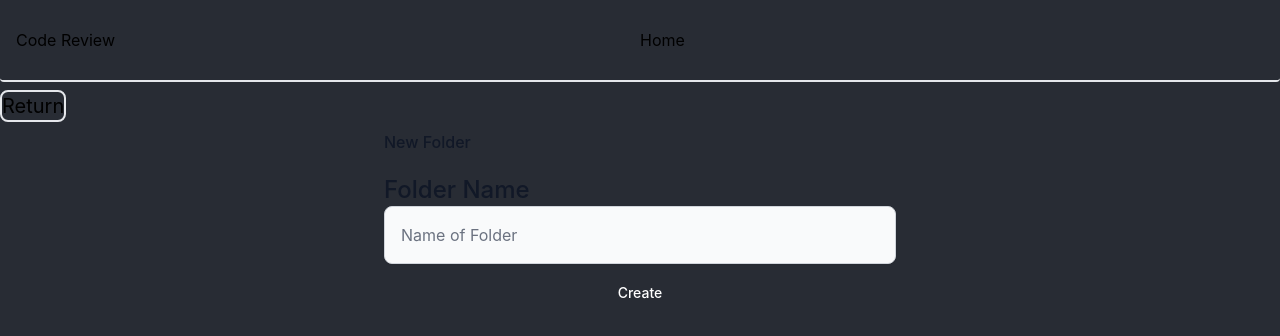
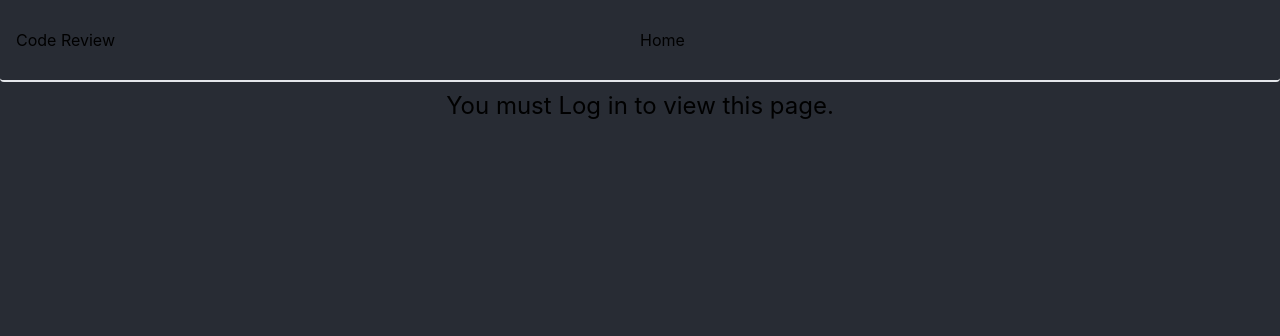
Before and after one commit to fnkzhang/codereview, a React (Create React App) app in the folder react/: page /Project/1/1/Folder/Create in a window 1280 px wide. Shown: the top 336 px of the page. Built offline with nearby package versions, Linux system fonts and the light colour scheme.

Commit message:
Added login enforcement and return buttons to all remaining pages (except editor view).

```diff
--- a/react/src/App.js
+++ b/react/src/App.js
@@ -59,8 +59,10 @@ function App() {
             connected={connected} setConnected={setConnected}/>}/>
           <Route path="/Project/:project_id/Share" element={<PermissionPage
             isLoggedIn={isLoggedIn} userData={userData}/>}/>
-          <Route path="/Project/:project_id/:parent_folder_id/Document/Create" element={<DocumentCreation/>}/>
-          <Route path="/Project/:project_id/:parent_folder_id/Folder/Create" element={<FolderCreation/>}/>
+          <Route path="/Project/:project_id/:parent_folder_id/Document/Create" element={<DocumentCreation
+            isLoggedIn={isLoggedIn} userData={userData}/>}/>
+          <Route path="/Project/:project_id/:parent_folder_id/Folder/Create" element={<FolderCreation
+            isLoggedIn={isLoggedIn} userData={userData}/>}/>
           <Route path="/Document/:document_id/" />
           <Route path="Project/:project_id/Document/:document_id/:left_snapshot_id/:right_snapshot_id" element={<MainWindow
             isLoggedIn={isLoggedIn} userData={userData}/>}/>
--- a/react/src/components/Documents/DocumentCreation.js
+++ b/react/src/components/Documents/DocumentCreation.js
@@ -6,7 +6,7 @@ import { useNavigate, useParams } from "react-router";
 
 import { createDocument } from "../../api/APIUtils";
 import BackButton from "../BackButton";
-export default function DocumentCreation() {
+export default function DocumentCreation( props ) {
 
   const [documentName, setDocumentName] = useState("");
   const [documentData, setDocumentData] = useState("");
@@ -61,6 +61,16 @@ export default function DocumentCreation() {
 
   }
 
+  if ( props.isLoggedIn === false ) {
+    return (
+    <div>
+      <div className="m-20 text-center text-textcolor text-2xl">
+        You must Log in to view this page.
+      </div>
+    </div>
+    )
+  }
+
   return (
     <div>
       <div>
--- a/react/src/components/Folders/FolderCreation.js
+++ b/react/src/components/Folders/FolderCreation.js
@@ -4,7 +4,7 @@ import { useNavigate, useParams } from "react-router";
 import { createFolder } from "../../api/APIUtils";
 import BackButton from "../BackButton";
 
-export default function FolderCreation() {
+export default function FolderCreation( props ) {
 
   const [folderName, setFolderName] = useState("");
 
@@ -25,6 +25,16 @@ export default function FolderCreation() {
 
     console.log(result)
     setIsError(true)
+  }
+
+  if ( props.isLoggedIn === false ) {
+    return (
+      <div>
+        <div className="m-20 text-center text-textcolor text-2xl">
+          You must Log in to view this page.
+        </div>
+      </div>
+    )
   }
 
   return (
--- a/react/src/components/ProjectPage.js
+++ b/react/src/components/ProjectPage.js
@@ -197,6 +197,15 @@ export default function ProjectPage( props ) {
       </div>)
   }
 
+  function DisplayExportButton() {
+    return (
+      <div className="text-textcolor text-xl">
+        <button className="p-3 rounded-lg border-2 transition-all duration-300 hover:hover:bg-alternative m-1"
+        onClick={() => navigate(`/Project/Export/${project_id}/`)}>Export Project</button>
+      </div>
+    )
+  }
+
   function DisplayDeleteButton() {
     if (props.userData === null)
       return null
@@ -299,6 +308,7 @@ export default function ProjectPage( props ) {
       </div>
       <div className="flex">
         <BackButton/>
+        <DisplayExportButton/>
         <DisplayDeleteButton/>
         <DisplayUploadDocumentButton/>
         <DisplayCreateFolderButton/>
--- a/react/src/components/Projects/ProjectCreation.js
+++ b/react/src/components/Projects/ProjectCreation.js
@@ -46,15 +46,6 @@ export default function ProjectCreation( props ) {
     )
   }
 
-  if(props.isLoggedIn === false)
-    return (
-      <div>
-        <div className="m-20 text-center text-textcolor text-2xl">
-          You must Log in to view this page.
-        </div>
-      </div>
-    )
-
   return(
     <div>
       <div>
--- a/react/src/components/Projects/ProjectDeletion.js
+++ b/react/src/components/Projects/ProjectDeletion.js
@@ -3,6 +3,7 @@ import { useNavigate, useParams } from "react-router";
 import LoadingSpinner from "../Loading/LoadingSpinner.js";
 import { Button, Label, TextInput } from "flowbite-react";
 import { deleteProject, getProjectInfo } from "../../api/APIUtils";
+import BackButton from "../BackButton.js";
 
 export default function ProjectDeletion( props ) {
 
@@ -56,6 +57,10 @@ export default function ProjectDeletion( props ) {
     }
 
     return (
+        <div>
+            <div>
+                <BackButton/>
+            </div>
             <div className="flex justify-center mt-20">
                 <form className="flex max-w-lg flex-1 flex-col gap-4 text-textcolor bg-altBackground p-20 pt-10 rounded">
                     <div>
@@ -77,5 +82,6 @@ export default function ProjectDeletion( props ) {
                     </div>
                 </form>
             </div>
+        </div>
     )
 }
--- a/react/src/components/Projects/ProjectExport.js
+++ b/react/src/components/Projects/ProjectExport.js
@@ -5,6 +5,7 @@ import LoadingSpinner from "../Loading/LoadingSpinner.js";
 import { Button, Label, TextInput } from "flowbite-react";
 import { getDeletedDocuments, getProjectDocuments, getAllSnapshotsFromDocument, pushToExistingBranch } from "../../api/APIUtils";
 import { useNavigate } from "react-router";
+import BackButton from "../BackButton.js";
 
 export default function ProjectExport( props ) {
 
@@ -76,6 +77,10 @@ export default function ProjectExport( props ) {
   }
 
   return (
+    <div>
+      <div>
+        <BackButton/>
+      </div>
       <div className="flex justify-center mt-20">
         <form className="flex max-w-lg flex-1 flex-col gap-4 text-textcolor bg-altBackground p-20 pt-10 rounded">
           <div>
@@ -100,6 +105,7 @@ export default function ProjectExport( props ) {
           </div>
         </form>
       </div>
+    </div>
   )
 
 }
```
Lines whose indentation alone changed are shown as unchanged.
